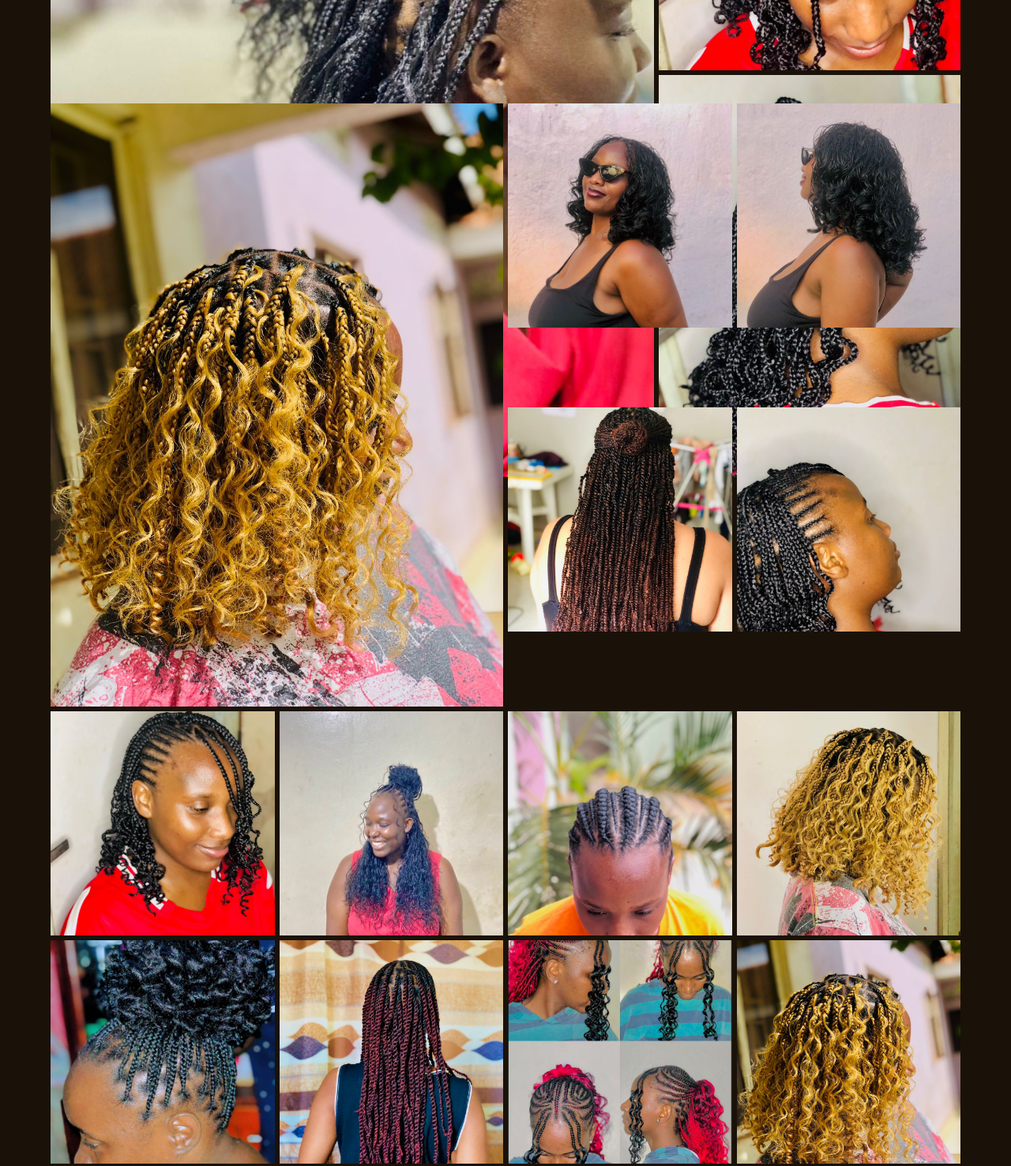
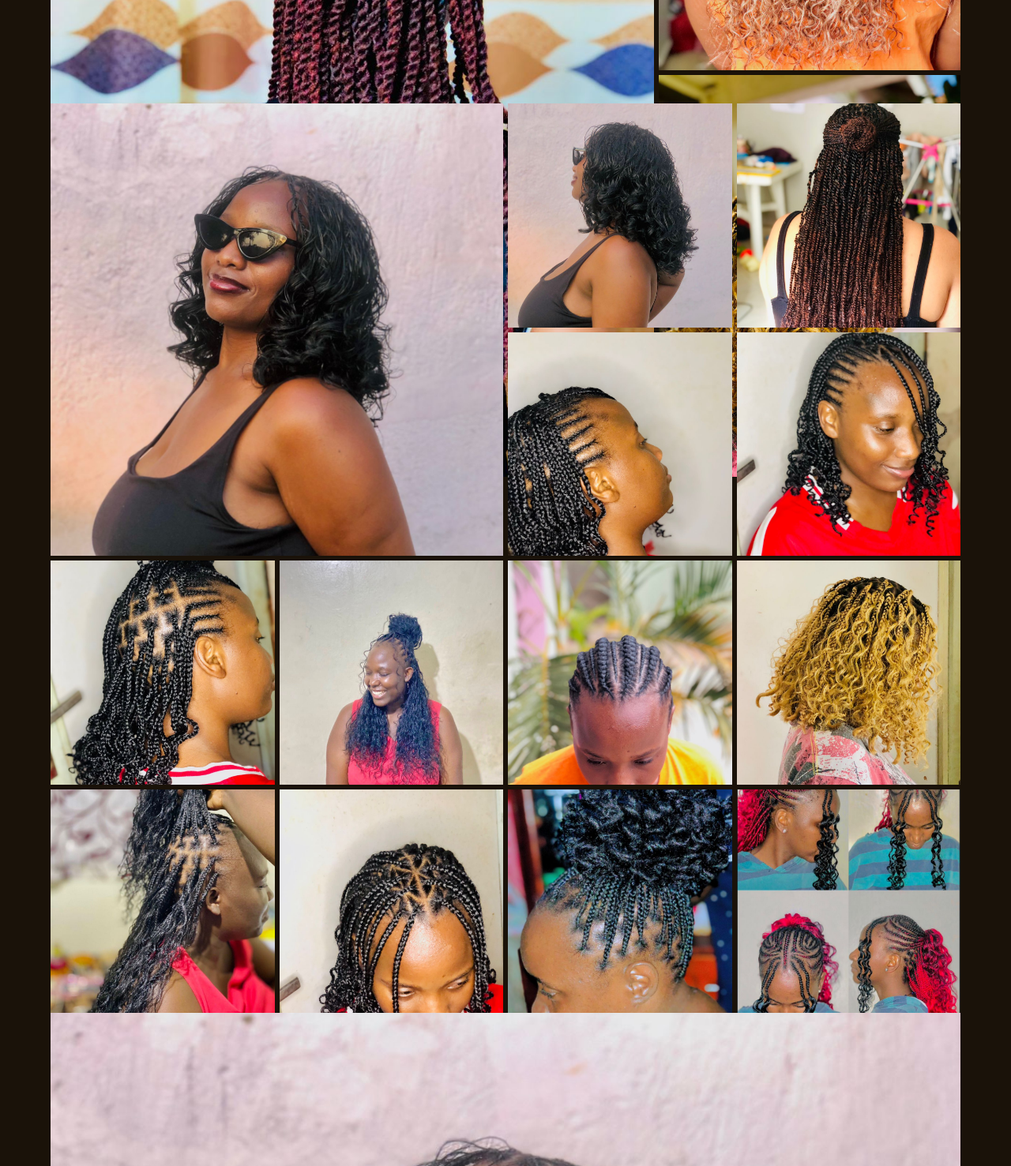
Before and after one commit to Abigabaedgar/Braided-elegancy, a plain HTML site: page index.html in a window 1280 px wide. Shown: the part 2900-4377 px from the top of the page at 79% size. Drawn offline with nearby package versions, Linux system fonts and the light colour scheme; a web font is replaced by a local one.

Commit message:
Add files via upload

```diff
--- a/index.html
+++ b/index.html
@@ -371,16 +371,16 @@ footer{background:#0E0904;padding:55px 5% 28px;}
   <!-- 3 big featured photos -->
   <div class="feat-row fade-up vis">
     <div class="feat-cell feat-large">
-      <img src="img-11.jpg" alt="Featured Braided Elegancy style"/>
+      <img src="img-14.jpg" alt="Featured Braided Elegancy style"/>
       <div class="feat-overlay"></div>
     </div>
     <div class="feat-col">
       <div class="feat-cell feat-half">
-        <img src="img-12.jpg" alt="Featured Braided Elegancy style"/>
+        <img src="img-18.jpg" alt="Featured Braided Elegancy style"/>
         <div class="feat-overlay"></div>
       </div>
       <div class="feat-cell feat-half">
-        <img src="img-07.jpg" alt="Featured Braided Elegancy style"/>
+        <img src="img-01.jpg" alt="Featured Braided Elegancy style"/>
         <div class="feat-overlay"></div>
       </div>
     </div>
@@ -388,7 +388,20 @@ footer{background:#0E0904;padding:55px 5% 28px;}
 
   <!-- 13-photo grid -->
   <div class="gallery-grid fade-up vis" id="galleryGrid">
-    <div class="g-cell"><img src="img-01.jpg" alt="Braided Elegancy style"/><div class="g-overlay"><span>&#10010;</span></div></div>
+    <div class="g-cell"><img src="img-02.jpg" alt="Braided Elegancy style"/><div class="g-overlay"><span>&#10010;</span></div></div>
+    <div class="g-cell"><img src="img-03.jpg" alt="Braided Elegancy style"/><div class="g-overlay"><span>&#10010;</span></div></div>
+    <div class="g-cell"><img src="img-04.jpg" alt="Braided Elegancy style"/><div class="g-overlay"><span>&#10010;</span></div></div>
+    <div class="g-cell"><img src="img-05.jpg" alt="Braided Elegancy style"/><div class="g-overlay"><span>&#10010;</span></div></div>
+    <div class="g-cell"><img src="img-06.jpg" alt="Braided Elegancy style"/><div class="g-overlay"><span>&#10010;</span></div></div>
+    <div class="g-cell"><img src="img-07.jpg" alt="Braided Elegancy style"/><div class="g-overlay"><span>&#10010;</span></div></div>
+    <div class="g-cell"><img src="img-08.jpg" alt="Braided Elegancy style"/><div class="g-overlay"><span>&#10010;</span></div></div>
+    <div class="g-cell"><img src="img-09.jpg" alt="Braided Elegancy style"/><div class="g-overlay"><span>&#10010;</span></div></div>
+    <div class="g-cell"><img src="img-10.jpg" alt="Braided Elegancy style"/><div class="g-overlay"><span>&#10010;</span></div></div>
+    <div class="g-cell"><img src="img-11.jpg" alt="Braided Elegancy style"/><div class="g-overlay"><span>&#10010;</span></div></div>
+    <div class="g-cell"><img src="img-12.jpg" alt="Braided Elegancy style"/><div class="g-overlay"><span>&#10010;</span></div></div>
+    <div class="g-cell"><img src="img-13.jpg" alt="Braided Elegancy style"/><div class="g-overlay"><span>&#10010;</span></div></div>
+    <div class="g-cell"><img src="img-15.jpg" alt="Braided Elegancy style"/><div class="g-overlay"><span>&#10010;</span></div></div>
+</div></div>
     <div class="g-cell"><img src="img-02.jpg" alt="Braided Elegancy style"/><div class="g-overlay"><span>&#10010;</span></div></div>
     <div class="g-cell"><img src="img-03.jpg" alt="Braided Elegancy style"/><div class="g-overlay"><span>&#10010;</span></div></div>
     <div class="g-cell"><img src="img-04.jpg" alt="Braided Elegancy style"/><div class="g-overlay"><span>&#10010;</span></div></div>
```
